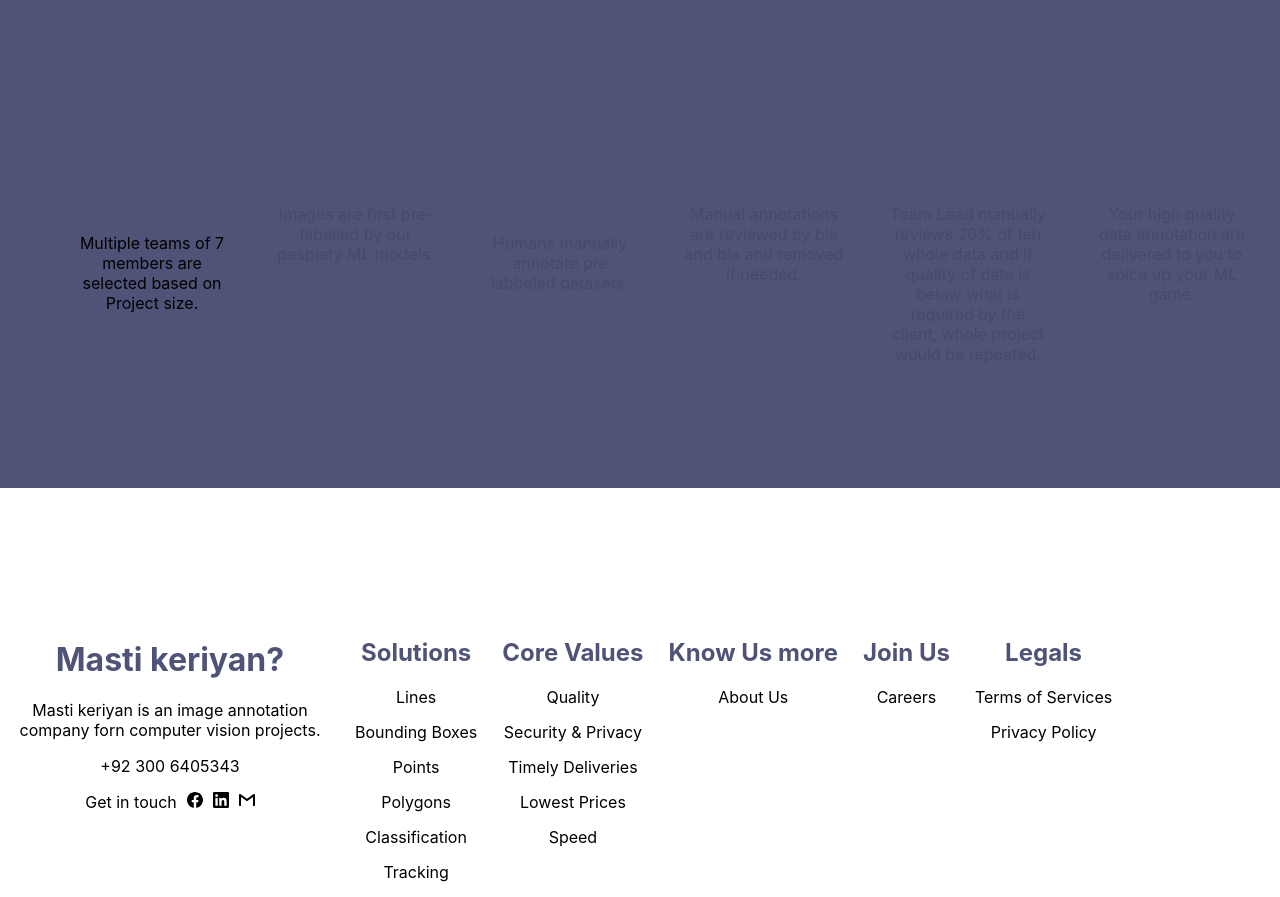
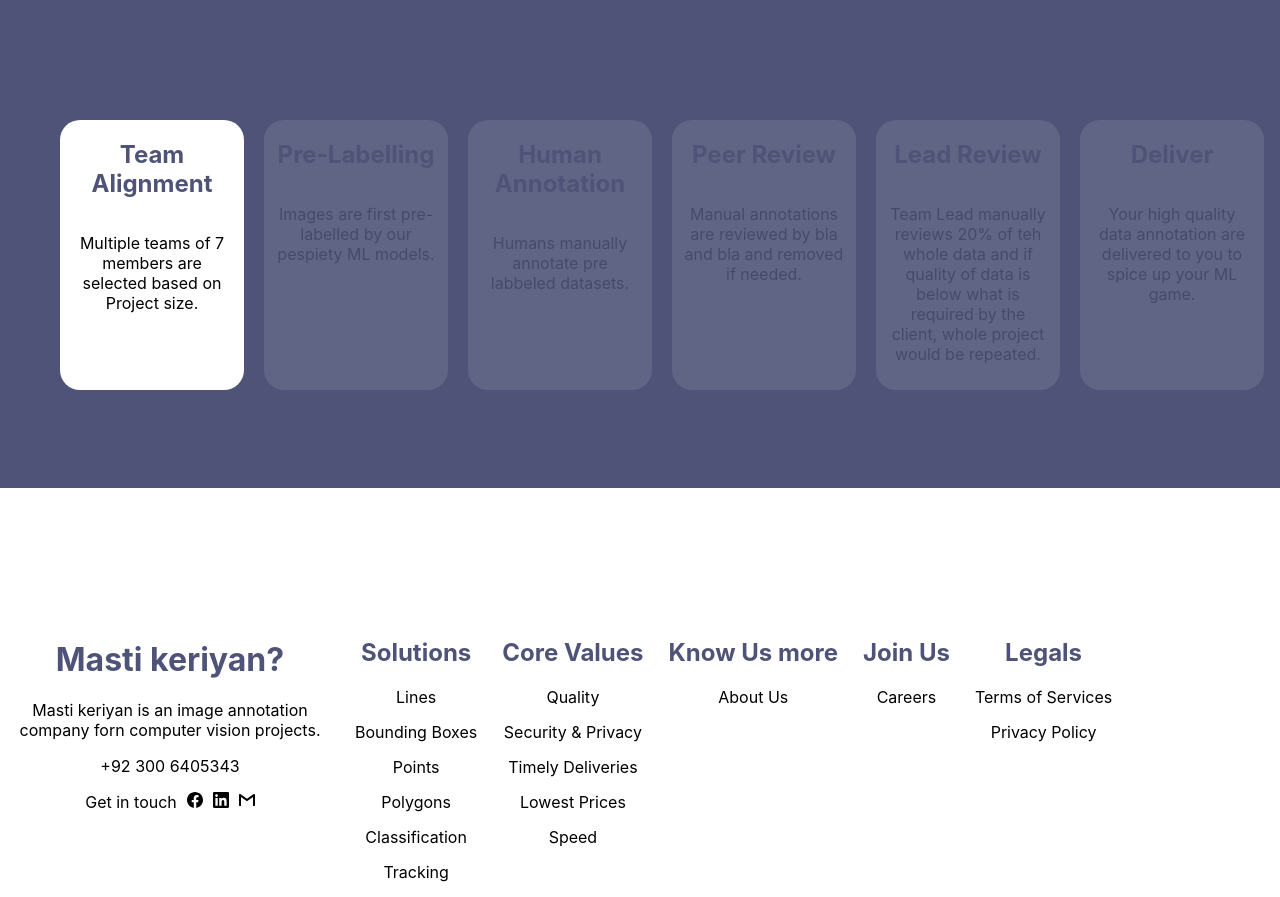
Before and after one commit to D3nii/React-Projects, a React (Create React App) app in the folder prox/: page / in a window 1280 px wide. Shown: the part 5336-6233 px from the top of the page. Built offline with nearby package versions, Linux system fonts and the light colour scheme.

Commit message:
Update Pipeline.css

```diff
--- a/prox/src/Style/Pipeline.css
+++ b/prox/src/Style/Pipeline.css
@@ -17,6 +17,8 @@
   padding: 10px 10px;
   transition: 1.5s;
   width: 200px;
+  background-color: white;
+  opacity: 0.1;
 }
 
 #PipelineHeading {
```
